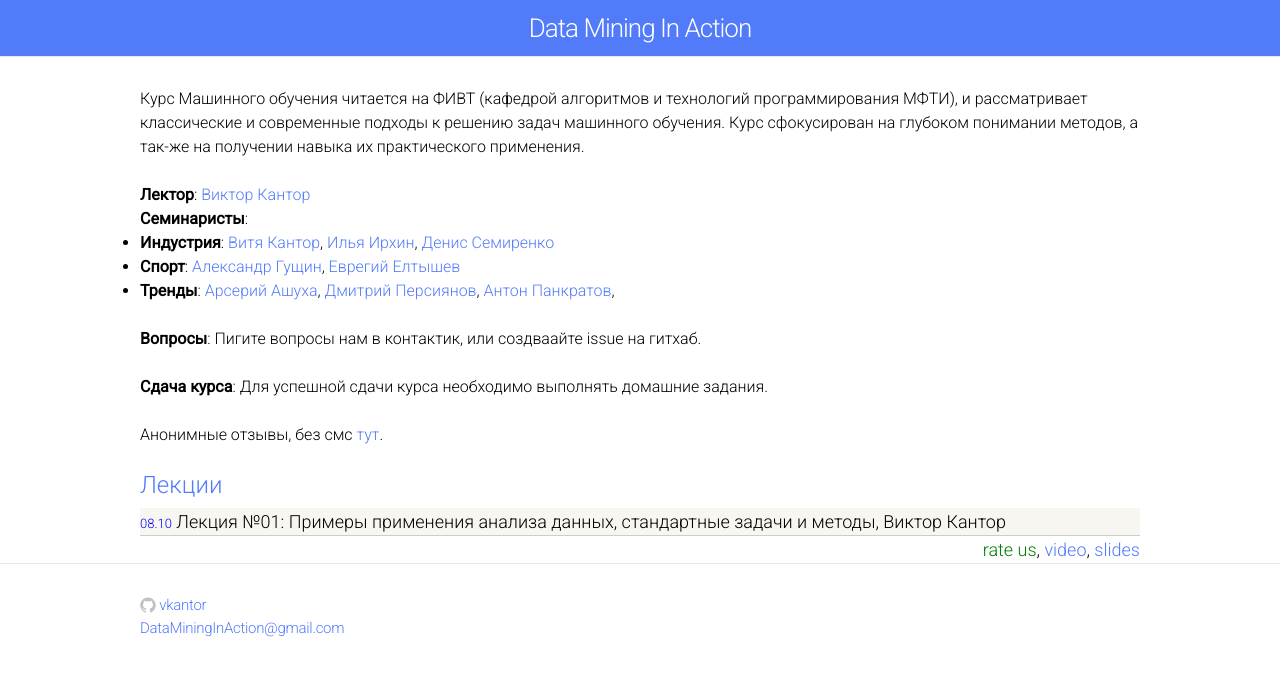
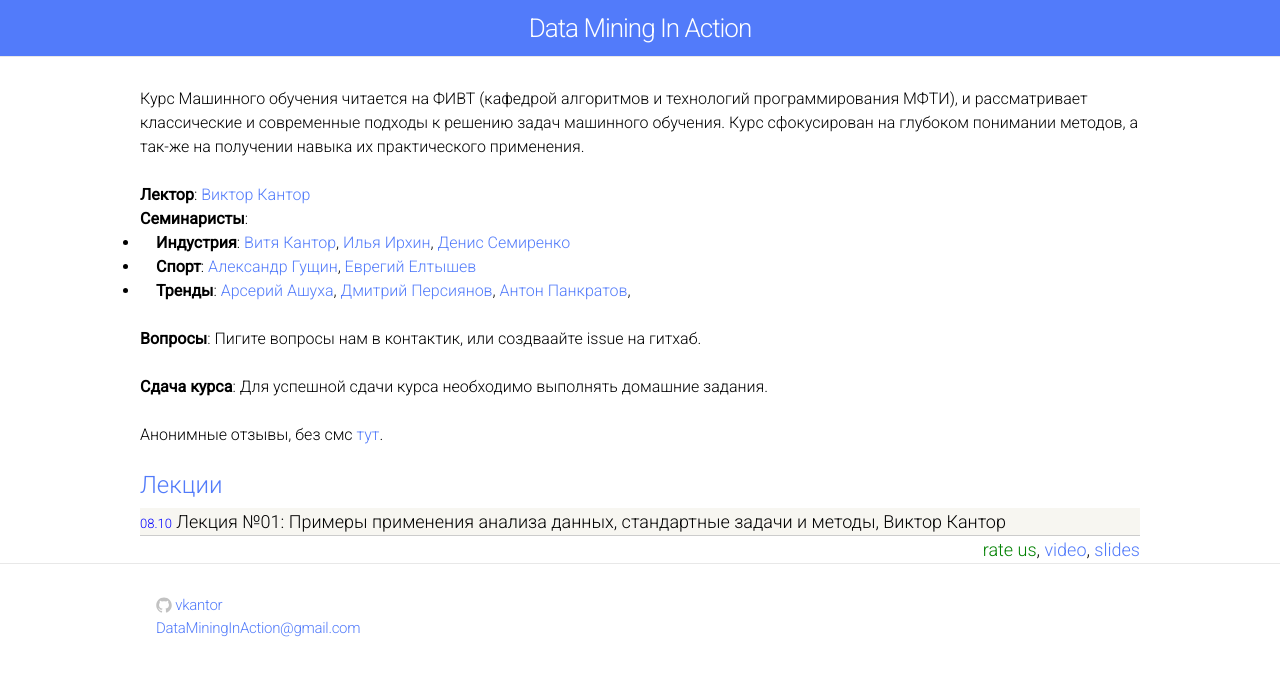
Before and after one commit to vkantor/MIPT_Data_Mining_In_Action_2016, a Jekyll site: the page built from docs/index.html, in a window 1280 px wide. Shown: the top 676 px of the page. Built offline with Jekyll 4.4.1, drawn with Linux system fonts in a browser that asks for light colours.

```diff
--- a/docs/css/main.css
+++ b/docs/css/main.css
@@ -196,6 +196,10 @@
 }
 
 .site-footer ul { list-style: none; }
+
+li {
+    padding-left: 16px;
+}
 
 .site-footer li,
 .site-footer p {
```
